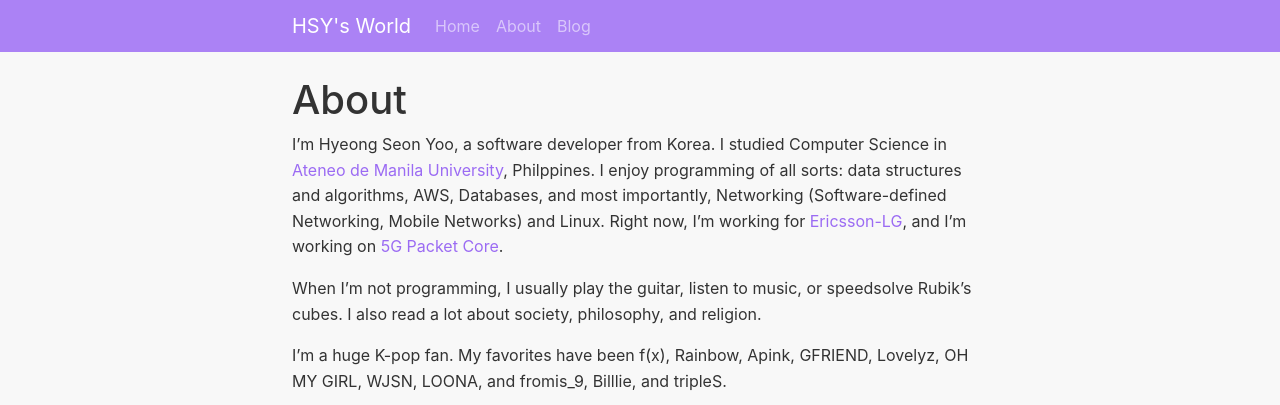
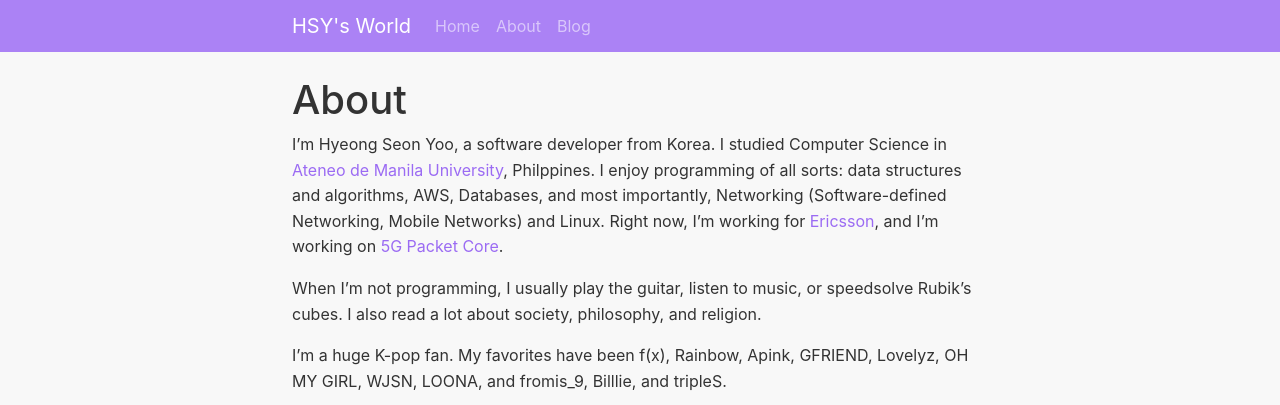
Before and after one commit to hexagonforce/hexagonforce.github.io, a Jekyll site: the page built from about.markdown, in a window 1280 px wide and 900 px high. Shown: the top 405 px of the window. Built offline with Jekyll 4.4.1, drawn with Linux system fonts in a browser that asks for light colours; our own code applies the rules of GitHub Pages for plain Markdown files.

```diff
--- a/_layouts/page.html
+++ b/_layouts/page.html
@@ -4,4 +4,6 @@ layout: default
 
 {% include header.html %}
 
-<div id="mainContainer" class="container-lg mt-3 my-md-4">{{ content }}</div>
+<div id="mainContainer" class="container-lg mt-3 my-md-4">
+    {{ content }}
+</div>
--- a/_posts/2024-11-17-korean-support-for-linux-and-colemak.markdown
+++ b/_posts/2024-11-17-korean-support-for-linux-and-colemak.markdown
@@ -9,12 +9,14 @@ summary: Find out how to seamlessly use the English Colemak Layout and Korean Ha
 ## Instructions
 
 This assumes you have installed the following:
+
 - localectl
 - fcitx5 and fcitx5-hangul
 - fcitx5-configtool
 
-This also assumes that you have set the necessary environment variables to properly use
-fcitx5. You can check this by running `fcitx5-diagnose` in the terminal.
+This also assumes that you have set the necessary environment variables to
+properly use fcitx5. You can check this by running `fcitx5-diagnose` in the
+terminal.
 
 1. Run the following command:
 
--- a/about.markdown
+++ b/about.markdown
@@ -1,16 +1,15 @@
 ---
 layout: page
-title: About
 permalink: /about/
 ---
 
 # About
 
-I'm Hyeong Seon Yoo, a software developer from Korea. I studied Computer Science
-in [Ateneo de Manila University][ateneo], Philppines. I enjoy programming of all
-sorts: data structures and algorithms, AWS, Databases, and most importantly,
-Networking (Software-defined Networking, Mobile Networks) and Linux. Right now,
-I'm working for [Ericsson-LG](https://ericsson.com), and I'm working on [5G
+I'm Hyeong Seon Yoo, a software developer from Korea. I studied Computer
+Science in [Ateneo de Manila University][ateneo], Philppines. I enjoy
+programming of all sorts: data structures and algorithms, AWS, Databases, and
+most importantly, Networking (Software-defined Networking, Mobile Networks) and
+Linux. Right now, I'm working for [Ericsson][Ericsson], and I'm working on [5G
 Packet Core][packet-core].
 
 When I'm not programming, I usually play the guitar, listen to music, or
```
Also changed, not shown: other parts of about.markdown (+2 -1 lines), .github/workflows/lint.yaml (added).
